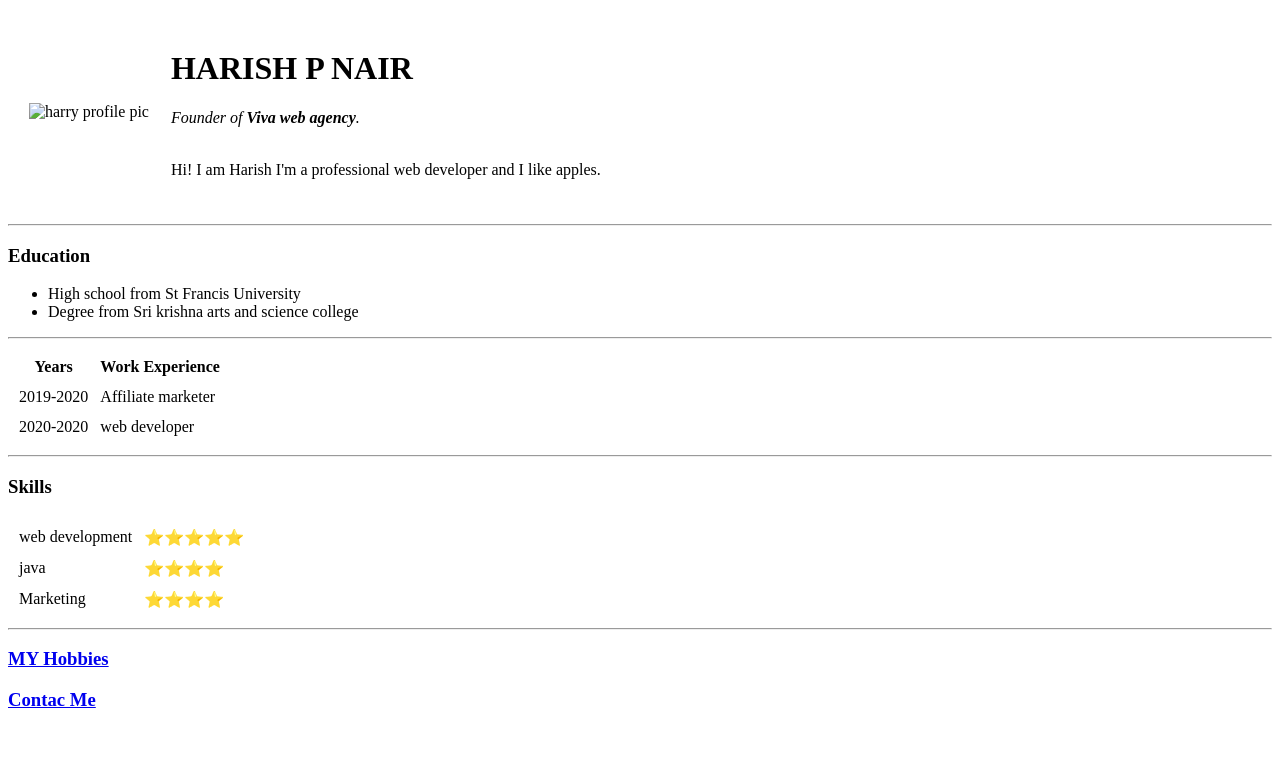
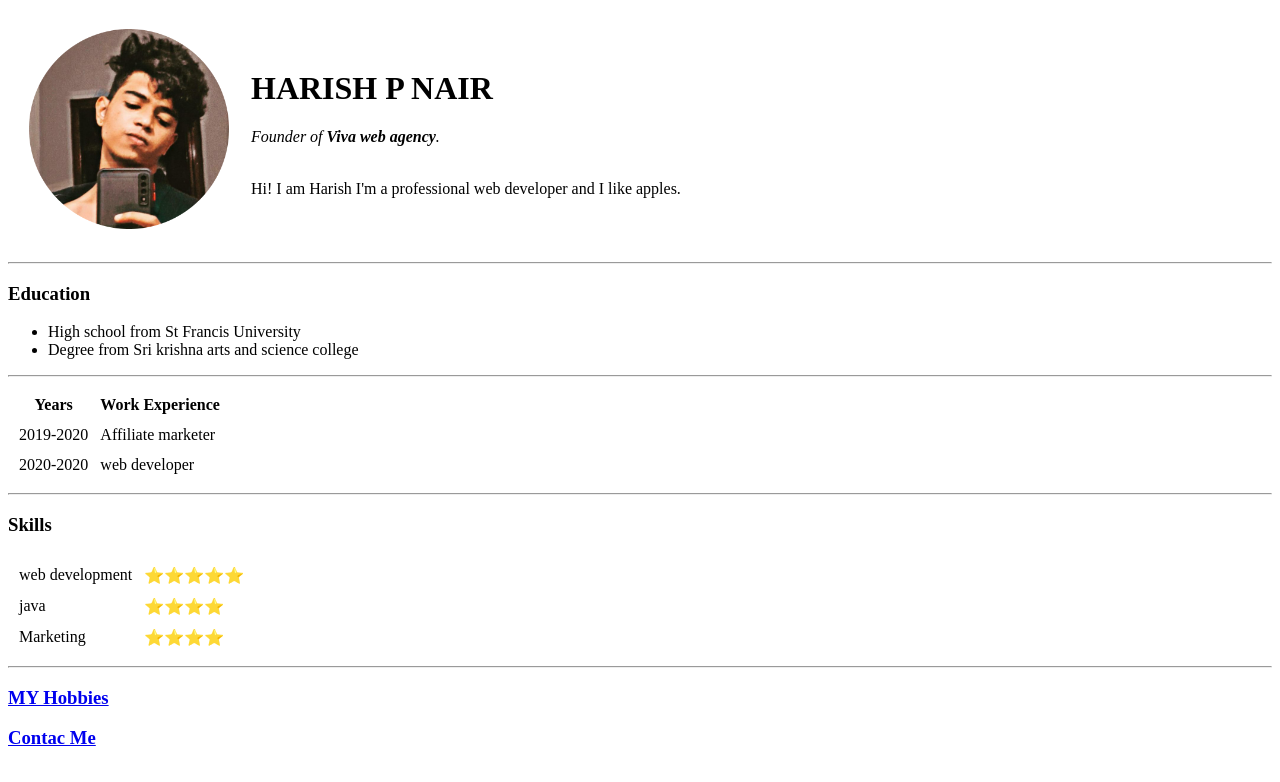
Before and after one commit to haxrry/cv, a plain HTML site: page index.html in a window 1280 px wide. Drawn offline with Linux system fonts and the light colour scheme.

Commit message:
Update index.html

```diff
--- a/index.html
+++ b/index.html
@@ -10,7 +10,7 @@
 <body>
   <table cellspacing="20">
     <tr>
-      <td><img height="200" src="images\harry.png" alt="harry profile pic"></td>
+      <td><img height="200" src="harry.png" alt="harry profile pic"></td>
       <td>
         <h1>HARISH P NAIR</h1>
         <p>
```
